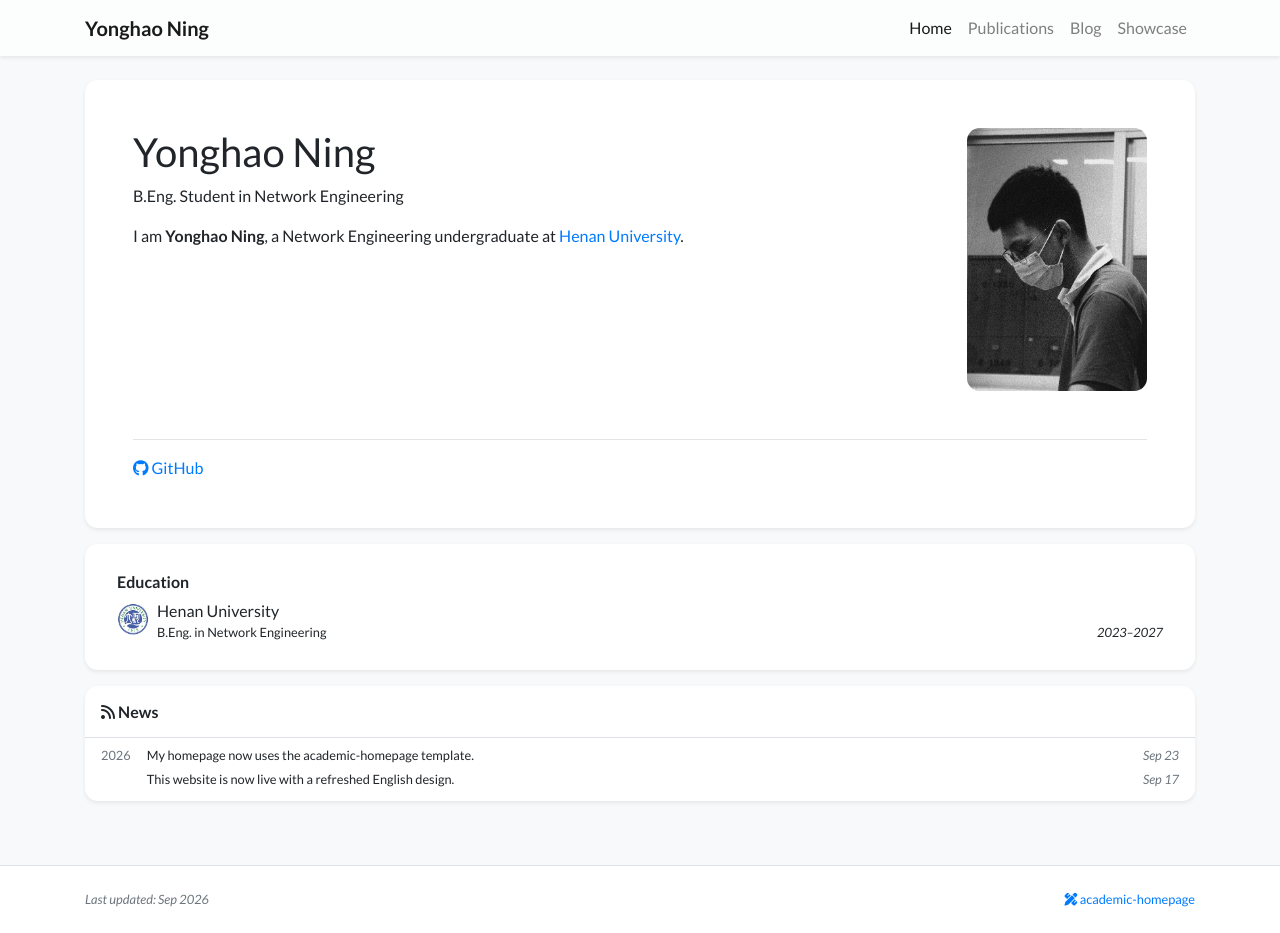
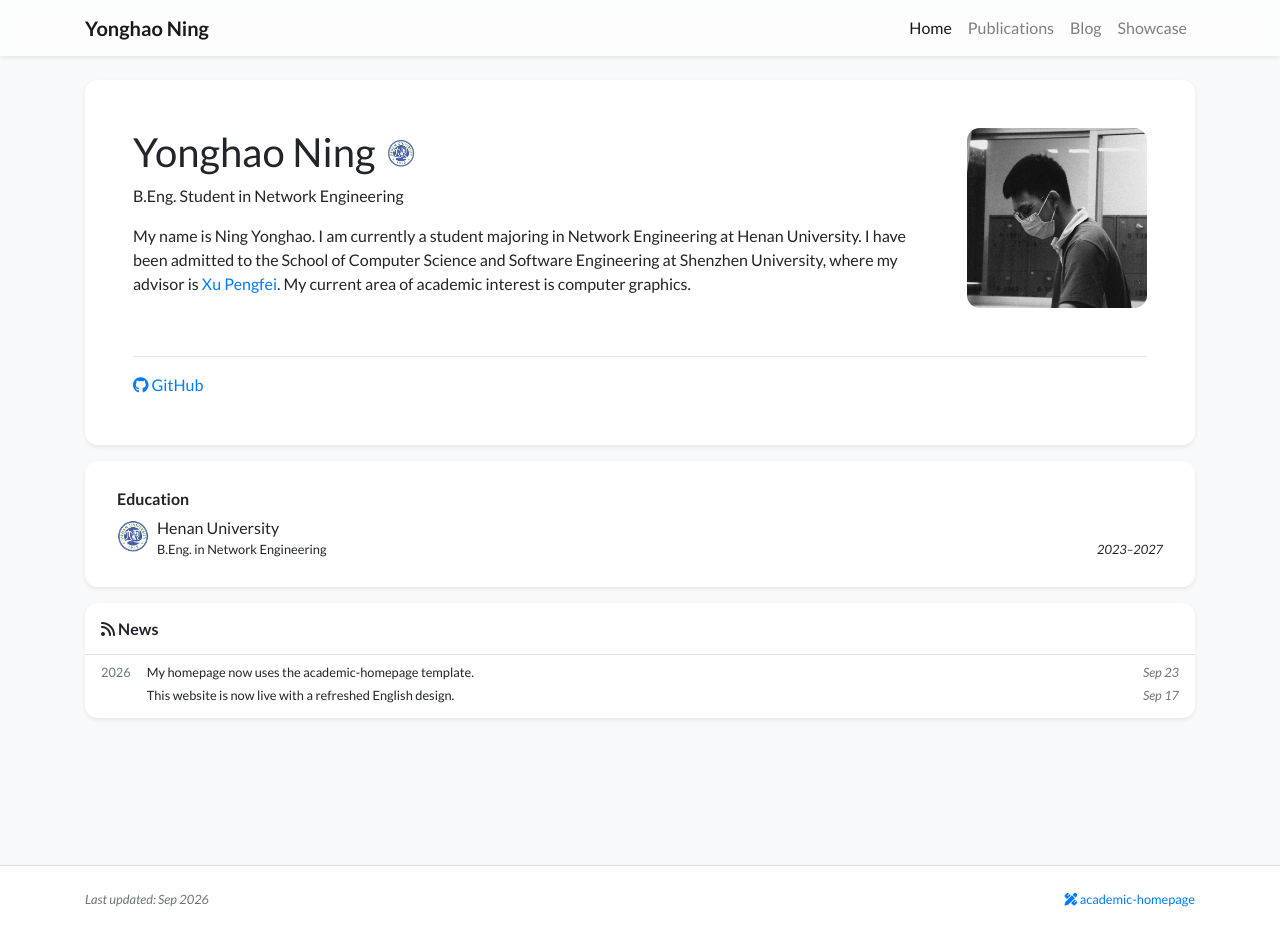
Before and after one commit to Eureka1029/Eureka1029.github.io, a Jekyll site: the page built from index.html, in a window 1280 px wide and 933 px high. Built offline with Jekyll 4.4.1, drawn with Linux system fonts in a browser that asks for light colours; nearby versions of some CDN libraries; a style sheet for code colours, icons or effects is not loaded.

Commit message:
Update biography, portrait and consistent site icons

```diff
--- a/_data/profile.yml
+++ b/_data/profile.yml
@@ -1,21 +1,25 @@
 primary_name: Yonghao Ning
 secondary_name: ""
 navbar_name: Yonghao Ning
+name_logo: /assets/img/henan-university-emblem.png
+name_logo_alt: Henan University emblem
 
 positions:
   - name: B.Eng. Student in Network Engineering
 
 github: Eureka1029
 # email: your-address@example.com
-portrait_url: /assets/img/yonghao-ning-portrait.jpg
+portrait_url: /assets/img/yonghao-ning-portrait-square.jpg
 portrait_caption: Yonghao Ning
 # cv_link: /assets/files/cv.pdf
 # gscholar: your-google-scholar-id
 
 short_bio_text_justify: false
 short_bio: >-
-  <p>I am <strong>Yonghao Ning</strong>, a Network Engineering undergraduate
-  at <a href="https://www.henu.edu.cn/">Henan University</a>.</p>
+  <p>My name is Ning Yonghao. I am currently a student majoring in Network Engineering at Henan University.
+  I have been admitted to the School of Computer Science and Software Engineering at Shenzhen University,
+  where my advisor is <a href="https://pengfeixu.com/">Xu Pengfei</a>.
+  My current area of academic interest is computer graphics.</p>
 
 education:
   - name: Henan University
--- a/_includes/favicon.html
+++ b/_includes/favicon.html
@@ -1,3 +1,4 @@
-<link rel="icon" type="image/png" href="{{ '/assets/img/yonghao-ning-favicon.png' | relative_url }}">
-<link rel="apple-touch-icon" href="{{ '/assets/img/yonghao-ning-favicon.png' | relative_url }}">
+<link rel="icon" type="image/jpeg" href="{{ '/assets/img/railway-favicon.jpg' | relative_url }}">
+<link rel="shortcut icon" type="image/jpeg" href="{{ '/assets/img/railway-favicon.jpg' | relative_url }}">
+<link rel="apple-touch-icon" href="{{ '/assets/img/railway-favicon.jpg' | relative_url }}">
 <meta name="theme-color" content="#24456f">
--- /dev/null
+++ b/_includes/widgets/name_logo.html
@@ -0,0 +1,3 @@
+{% if site.data.profile.name_logo %}
+<img src="{{ site.data.profile.name_logo | relative_url }}" alt="{{ site.data.profile.name_logo_alt | escape }}" class="profile-name-logo" width="28" height="28">
+{% endif %}
--- a/_includes/widgets/profile_card.html
+++ b/_includes/widgets/profile_card.html
@@ -10,7 +10,7 @@
                             <img
                                 src="{{ site.data.profile.portrait_url | relative_url }}"
                                 class="figure-img img-fluid rounded-xl profile-portrait"
-                                width="180" height="263"
+                                width="180" height="180"
                                 alt="{{ site.data.profile.portrait_caption | escape }}"
                                 data-toggle="tooltip"
                                 data-placement="top"
@@ -21,6 +21,7 @@
                         <div class="d-flex">
                             <h1 class="h1 font-weight-normal profile-name">
                                 {{ site.data.profile.primary_name }} <small>{{ site.data.profile.secondary_name }}</small>
+                                {% include widgets/name_logo.html %}
                             </h1>
                             {% if site.data.profile.portrait_url %}
                             <div class="ml-auto pl-3 flex-shrink-0 d-md-none">
--- a/_includes/widgets/profile_card_mini.html
+++ b/_includes/widgets/profile_card_mini.html
@@ -23,6 +23,7 @@
                 <div class="row">
                     <div class="col text-center h4">
                         {{ site.data.profile.primary_name }}
+                        {% include widgets/name_logo.html %}
                     </div>
                 </div>
 
--- a/assets/css/global.css
+++ b/assets/css/global.css
@@ -74,6 +74,12 @@ h1, h2, h3, h4, h5, h6,
 
 .profile-portrait {
     object-fit: cover;
+}
+
+.profile-name-logo {
+    vertical-align: baseline;
+    object-fit: contain;
+    margin-left: 4px;
 }
 
 @media (max-width: 767.98px) {
```
Also changed, not shown: bin/check_site.rb (+7 -0 lines), docs/icon-generation.md (+2 -2 lines), assets/img/railway-favicon.jpg (added), assets/img/yonghao-ning-portrait-square.jpg (added).
